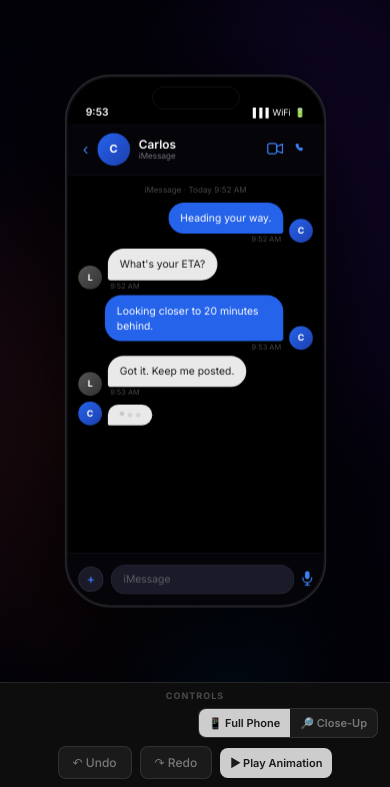
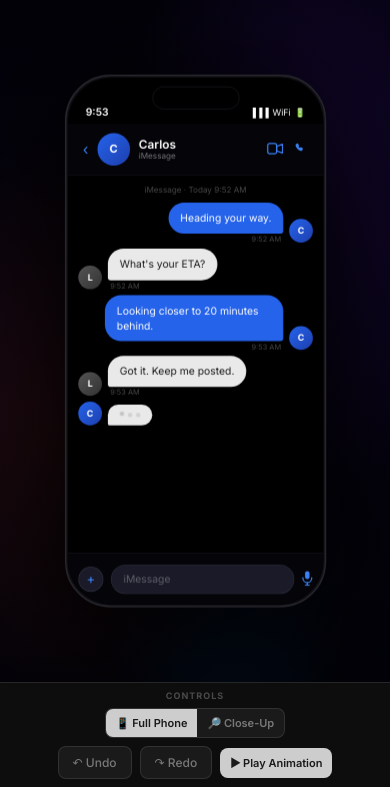
Before and after one commit to CFXNYC/TEXT_SIMULATOR, a plain HTML site: page index.html in a window 390 px wide. Shown: the part 57-844 px from the top of the page. Drawn offline with nearby package versions, Linux system fonts and the light colour scheme.

Commit message:
Add files via upload

```diff
--- a/index.html
+++ b/index.html
@@ -695,7 +695,7 @@
       .foot-note { display:none; }
       .foot-actions { margin-left:0; flex-wrap:wrap; justify-content:center; }
       .foot-lbl { width:100%; margin-bottom:0; text-align:center; }
-      .foot-toggle { justify-content:center; }
+      .foot-toggle { justify-content:center; margin-left:0; }
       .rnd-btn { padding:8px 14px; font-size:12px; }
 
       /* Message input row — let it wrap so nothing squishes */
```
